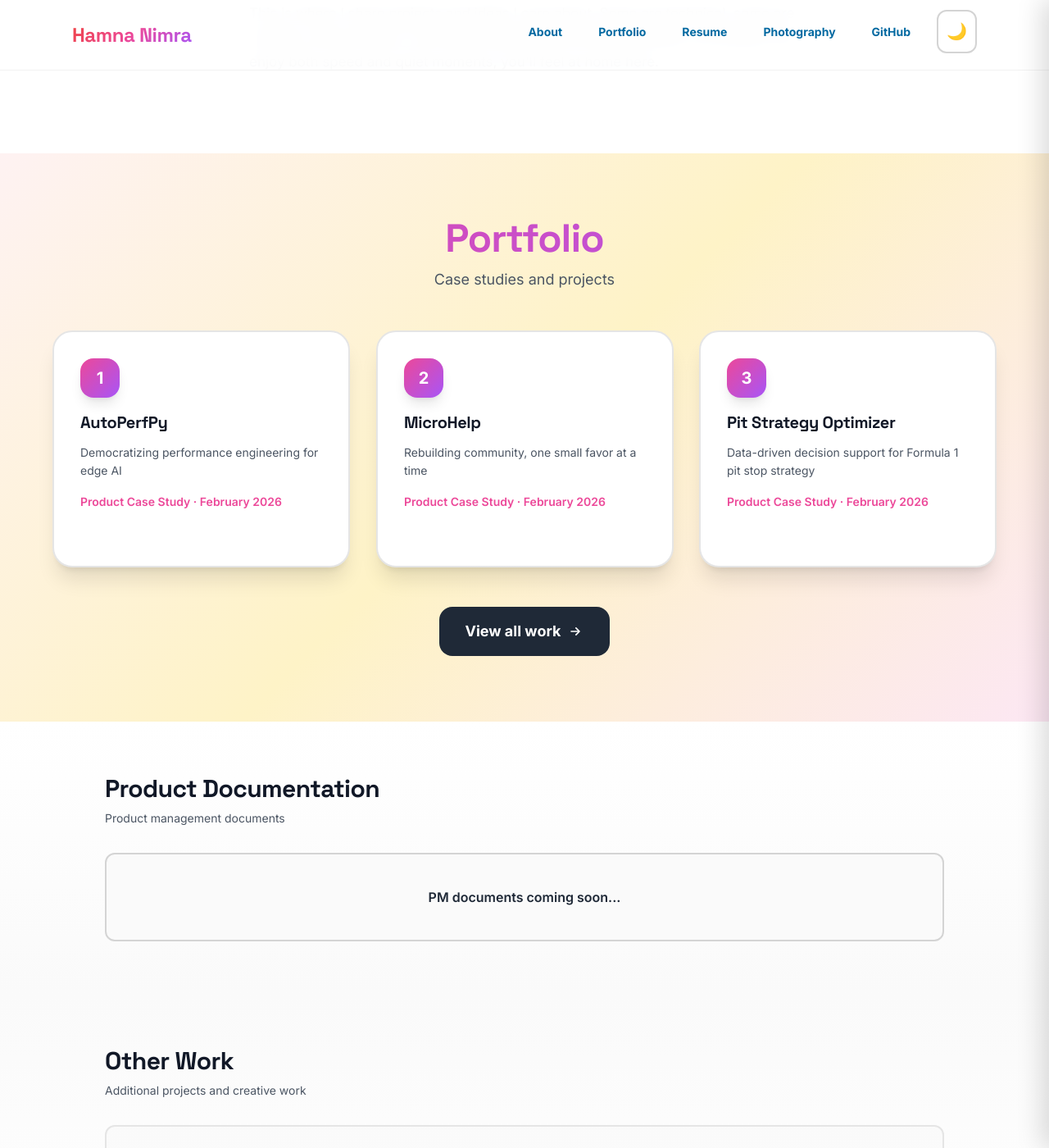
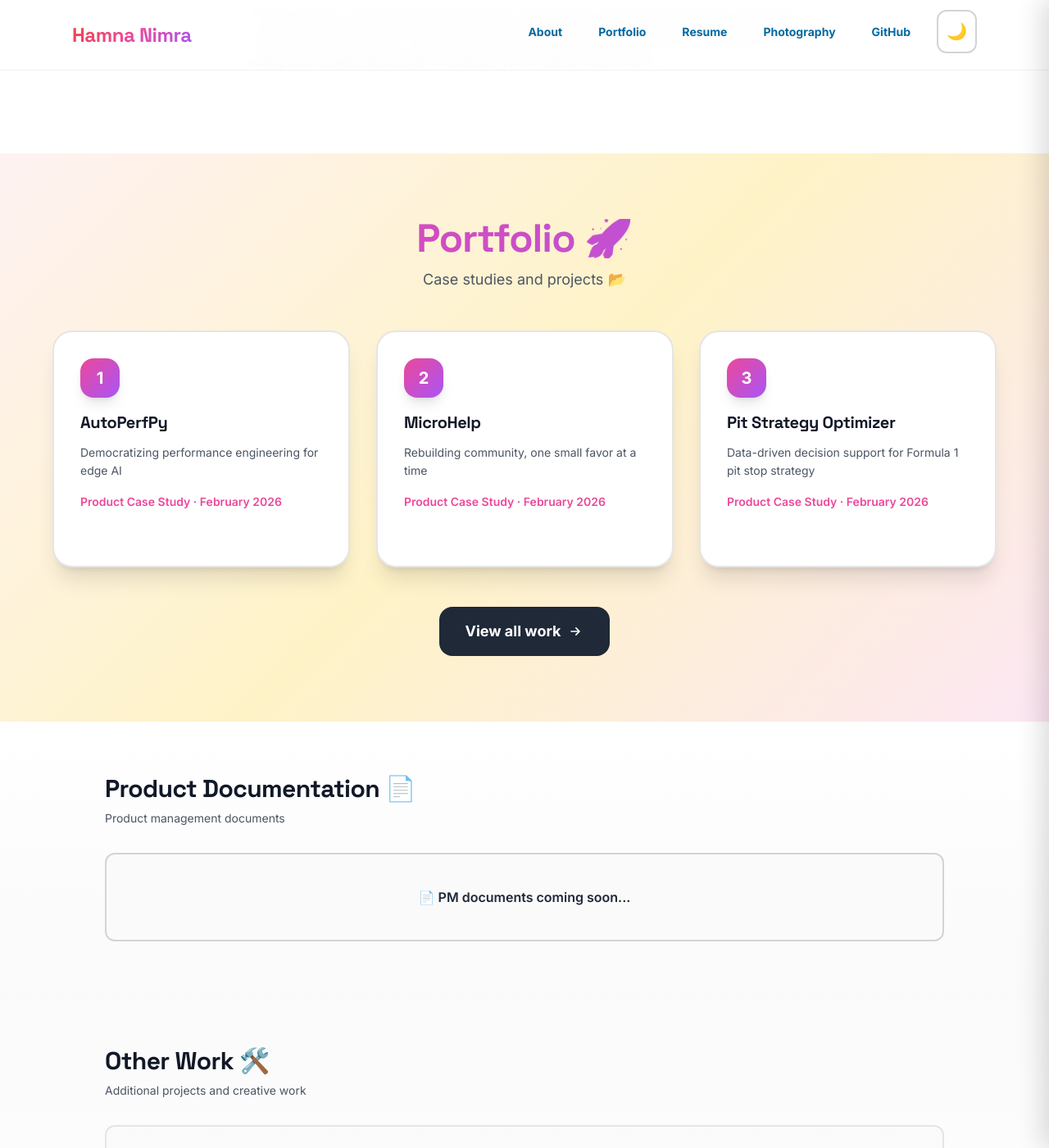
Before and after one commit to HamnaNimra/hamnanimra.github.io, a Jekyll site: the page built from index.html, in a window 1280 px wide and 1400 px high, scrolled down 1354 px. Shown: the whole window at 82% size. Built offline with Jekyll 4.4.1, drawn with Linux system fonts in a browser that asks for light colours; nearby versions of some CDN libraries; some of the changed text lies outside the part shown.

Commit message:
Add emojis to webpages

```diff
--- a/case-studies/index.html
+++ b/case-studies/index.html
@@ -6,7 +6,7 @@ description: Product case studies demonstrating product thinking through impleme
 <div class="max-w-6xl mx-auto px-4 sm:px-6 py-20 gradient-bg-1">
   <div class="text-center mb-16">
     <h1 class="font-display text-4xl sm:text-5xl md:text-6xl font-bold mb-4 bg-gradient-to-r from-fun-pink via-fun-purple to-accent-500 bg-clip-text text-transparent">
-      Case Studies
+      Case Studies 📂
     </h1>
     <p class="text-base sm:text-lg text-neutral-600 dark:text-neutral-300 max-w-2xl mx-auto">
       Product case studies demonstrating product thinking through implementation
--- a/index.html
+++ b/index.html
@@ -12,7 +12,7 @@ description: Hamna Nimra — Software engineer, explorer, maker. Digital garden
     <div class="hero-blob hero-blob-2" aria-hidden="true"></div>
     <div class="hero-blob hero-blob-3" aria-hidden="true"></div>
     <div class="max-w-3xl mx-auto text-center sm:text-left relative z-10">
-      <p class="text-sm font-medium text-neutral-500 dark:text-neutral-400 mb-3 hero-greeting">Hey, I'm</p>
+      <p class="text-sm font-medium text-neutral-500 dark:text-neutral-400 mb-3 hero-greeting">Hey, I'm 👋</p>
       <h1 class="font-display text-4xl sm:text-5xl md:text-6xl font-bold mb-4 leading-tight hero-name gradient-text">
         Hamna Nimra
       </h1>
@@ -51,7 +51,7 @@ description: Hamna Nimra — Software engineer, explorer, maker. Digital garden
   <!-- About Me: readable, personal (digital garden style) -->
   <section id="about" class="py-16 sm:py-24 px-4 sm:px-6 bg-white dark:bg-neutral-900 border-t border-neutral-100 dark:border-neutral-800 scroll-reveal">
     <div class="max-w-2xl mx-auto">
-      <h2 class="font-display text-2xl sm:text-3xl font-bold text-neutral-900 dark:text-white mb-8">About me</h2>
+      <h2 class="font-display text-2xl sm:text-3xl font-bold text-neutral-900 dark:text-white mb-8">About me ✨</h2>
       <div class="about-prose text-neutral-700 dark:text-neutral-300 space-y-5 leading-relaxed">
         <p><strong class="text-neutral-900 dark:text-white">Hi, I'm Hamna.</strong></p>
         <p>By trade I am a software engineer, but I spend the rest of my time exploring, taking photos, and finding small ways to be creative. I love making things that just work and solving problems that are fun to figure out.</p>
@@ -69,10 +69,10 @@ description: Hamna Nimra — Software engineer, explorer, maker. Digital garden
     <div class="max-w-6xl mx-auto">
       <div class="text-center mb-12">
         <h2 class="font-display text-3xl sm:text-4xl md:text-5xl font-bold mb-3 gradient-text-animate bg-gradient-to-r from-fun-pink via-fun-purple to-accent-500 bg-clip-text text-transparent bg-[length:200%_auto]">
-          Portfolio
+          Portfolio 🚀
         </h2>
         <p class="text-base sm:text-lg text-neutral-600 dark:text-neutral-300 max-w-2xl mx-auto">
-          Case studies and projects
+          Case studies and projects 📂
         </p>
       </div>
 
@@ -107,7 +107,7 @@ description: Hamna Nimra — Software engineer, explorer, maker. Digital garden
         {% if featured_case_studies.size == 0 %}
         <!-- Fallback: Show message if no case studies found -->
         <div class="col-span-3 text-center py-16">
-          <p class="text-neutral-500 dark:text-neutral-400">Case studies will appear here once added to the collection.</p>
+          <p class="text-neutral-500 dark:text-neutral-400">Case studies will appear here once added to the collection. 📂</p>
         </div>
         {% endif %}
       </div>
@@ -126,7 +126,7 @@ description: Hamna Nimra — Software engineer, explorer, maker. Digital garden
   <!-- Product Strategy Documents -->
   <section class="py-16 px-4 sm:px-6 bg-gradient-to-b from-white to-neutral-50 dark:from-neutral-900 dark:to-neutral-800 relative isolate">
     <div class="max-w-5xl mx-auto">
-      <h2 class="font-display text-2xl sm:text-3xl font-bold mb-2 text-neutral-900 dark:text-white">Product Documentation</h2>
+      <h2 class="font-display text-2xl sm:text-3xl font-bold mb-2 text-neutral-900 dark:text-white">Product Documentation 📄</h2>
       <p class="text-sm text-neutral-600 dark:text-neutral-300 mb-8">Product management documents</p>
 
       <div class="grid md:grid-cols-2 gap-6">
@@ -144,7 +144,7 @@ description: Hamna Nimra — Software engineer, explorer, maker. Digital garden
 
         {% if site.pm_docs.size == 0 %}
         <div class="col-span-2 text-center py-10 rounded-xl border-2 border-neutral-300 dark:border-neutral-600 bg-neutral-50 dark:bg-neutral-800/90">
-          <p class="text-neutral-800 dark:text-neutral-100 font-semibold text-base">PM documents coming soon...</p>
+          <p class="text-neutral-800 dark:text-neutral-100 font-semibold text-base">📄 PM documents coming soon...</p>
         </div>
         {% endif %}
       </div>
@@ -154,7 +154,7 @@ description: Hamna Nimra — Software engineer, explorer, maker. Digital garden
   <!-- Other Works -->
   <section class="py-16 px-4 sm:px-6 bg-gradient-to-b from-neutral-50 to-white dark:from-neutral-800 dark:to-neutral-900 relative isolate">
     <div class="max-w-5xl mx-auto">
-      <h2 class="font-display text-2xl sm:text-3xl font-bold mb-2 text-neutral-900 dark:text-white">Other Work</h2>
+      <h2 class="font-display text-2xl sm:text-3xl font-bold mb-2 text-neutral-900 dark:text-white">Other Work 🛠️</h2>
       <p class="text-sm text-neutral-600 dark:text-neutral-300 mb-8">Additional projects and creative work</p>
 
       <div class="grid md:grid-cols-2 lg:grid-cols-3 gap-6">
@@ -188,7 +188,7 @@ description: Hamna Nimra — Software engineer, explorer, maker. Digital garden
     <div class="max-w-6xl mx-auto">
       <div class="text-center mb-12">
         <h2 class="font-display text-3xl sm:text-4xl md:text-5xl font-bold mb-3 gradient-text-animate bg-gradient-to-r from-accent-500 via-fun-purple to-fun-pink bg-clip-text text-transparent bg-[length:200%_auto]">
-          GitHub Projects
+          GitHub Projects ⭐
         </h2>
         <p class="text-base sm:text-lg text-neutral-600 dark:text-neutral-300">Open source projects</p>
       </div>
--- a/photography/index.html
+++ b/photography/index.html
@@ -5,7 +5,7 @@ description: Visual storytelling
 ---
 
 <div class="max-w-5xl mx-auto px-4 sm:px-6 py-16">
-  <h1 class="font-display text-4xl sm:text-5xl font-bold mb-4 text-neutral-900 dark:text-white">Photography</h1>
+  <h1 class="font-display text-4xl sm:text-5xl font-bold mb-4 text-neutral-900 dark:text-white">Photography 📷</h1>
   <p class="text-lg text-neutral-600 dark:text-neutral-400 mb-12">Visual storytelling</p>
 
   {% if site.photography.size > 0 %}
```
Also changed, not shown: work/index.html (+6 -6 lines), .github/workflows/sync-repos.yml.
